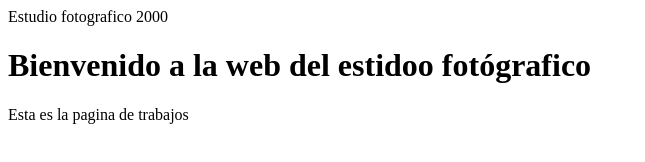
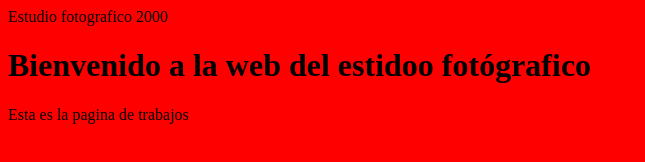
Before and after one commit to Stratos1234/pagina-web, a plain HTML site: page index.html in a window 1280 px wide. Shown: the whole page, without its empty margins (0-645 px from the left). Drawn offline with Linux system fonts and the light colour scheme.

Commit message:
Prueba de comandos

```diff
--- a/index.html
+++ b/index.html
@@ -11,7 +11,10 @@
 
 </head>
 
-<body>
+
+<body bgcolor=
+
+"red">
 
     <h1>Bienvenido a la web
         del estidoo fotógrafico</h1>
```
